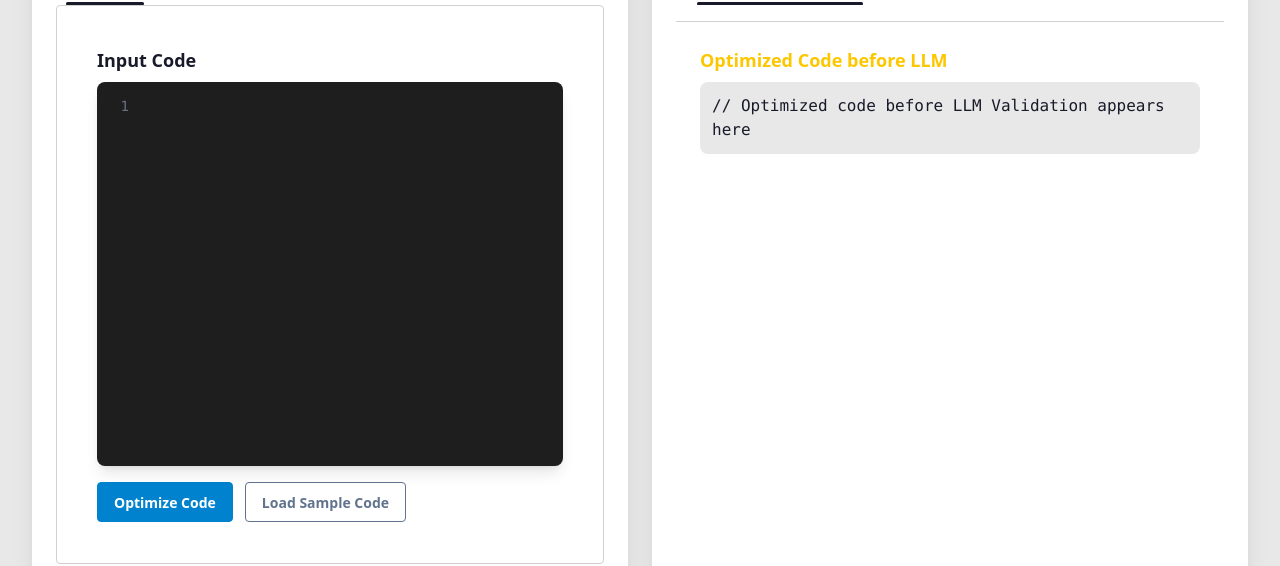
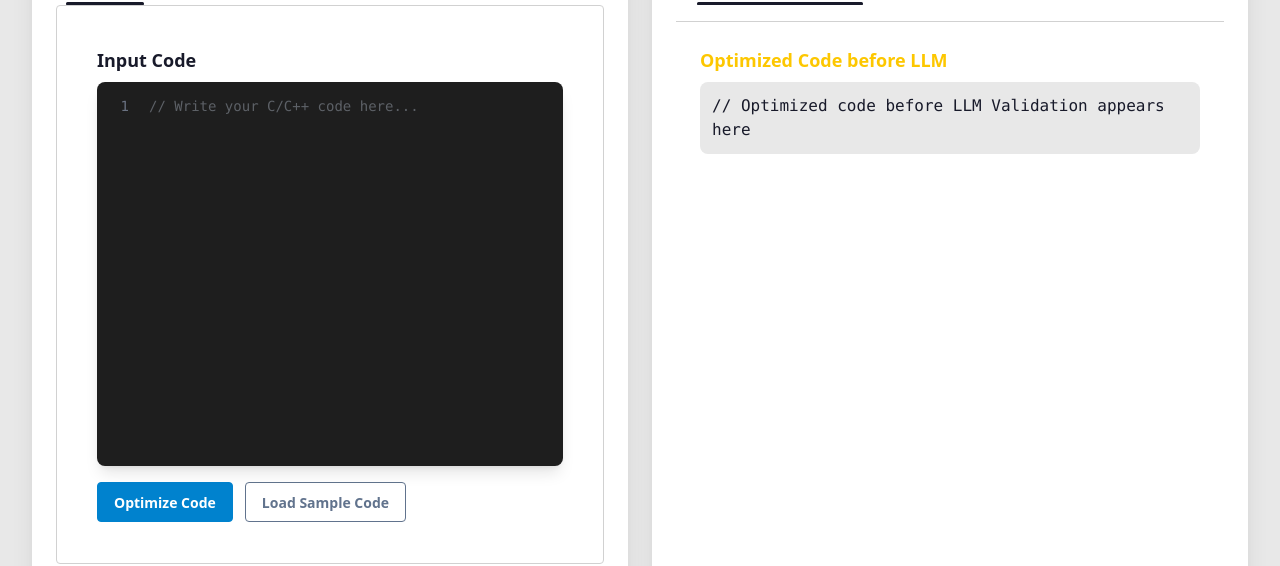
Before and after one commit to Pranav200106/LLM-Enhanced-Constant-Folding-and-Code-Optimization-Demonstrator, a React (Vite) app in the folder frontend/: page / in a window 1280 px wide. Shown: the part 155-721 px from the top of the page. Built offline with nearby package versions, Linux system fonts and the light colour scheme.

Commit message:
Update CodeEditor.jsx

```diff
--- a/frontend/src/components/CodeEditor.jsx
+++ b/frontend/src/components/CodeEditor.jsx
@@ -162,6 +162,7 @@ export default function CodeEditor({ code = "", setCode }) {
           whiteSpace: "pre",
           tabSize: 2,
           lineHeight: "1.5rem",
+          color: code.trim() === "" ? "#9CA3AF" : "transparent",
         }}
         placeholder="// Write your C/C++ code here..."
       />
```
